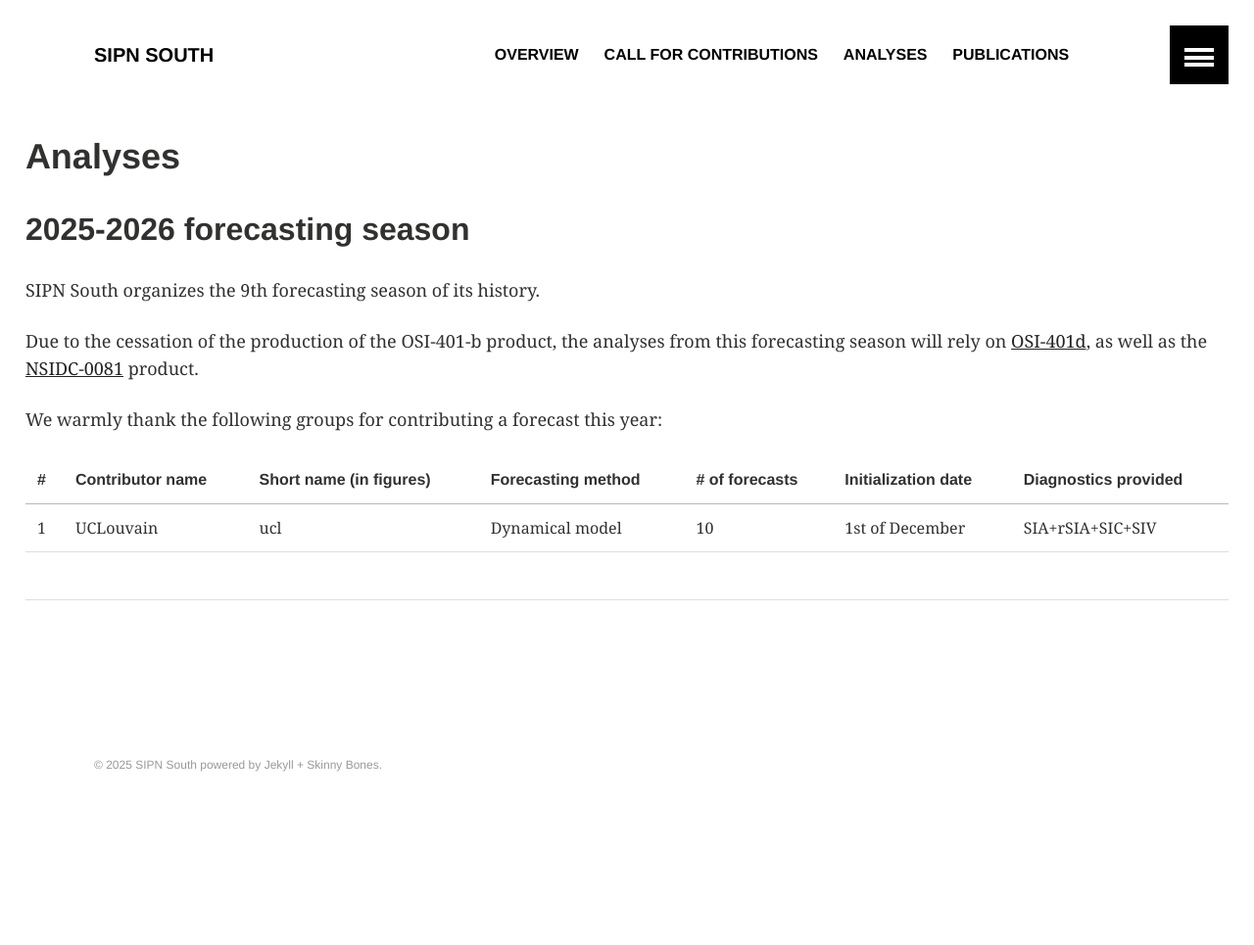
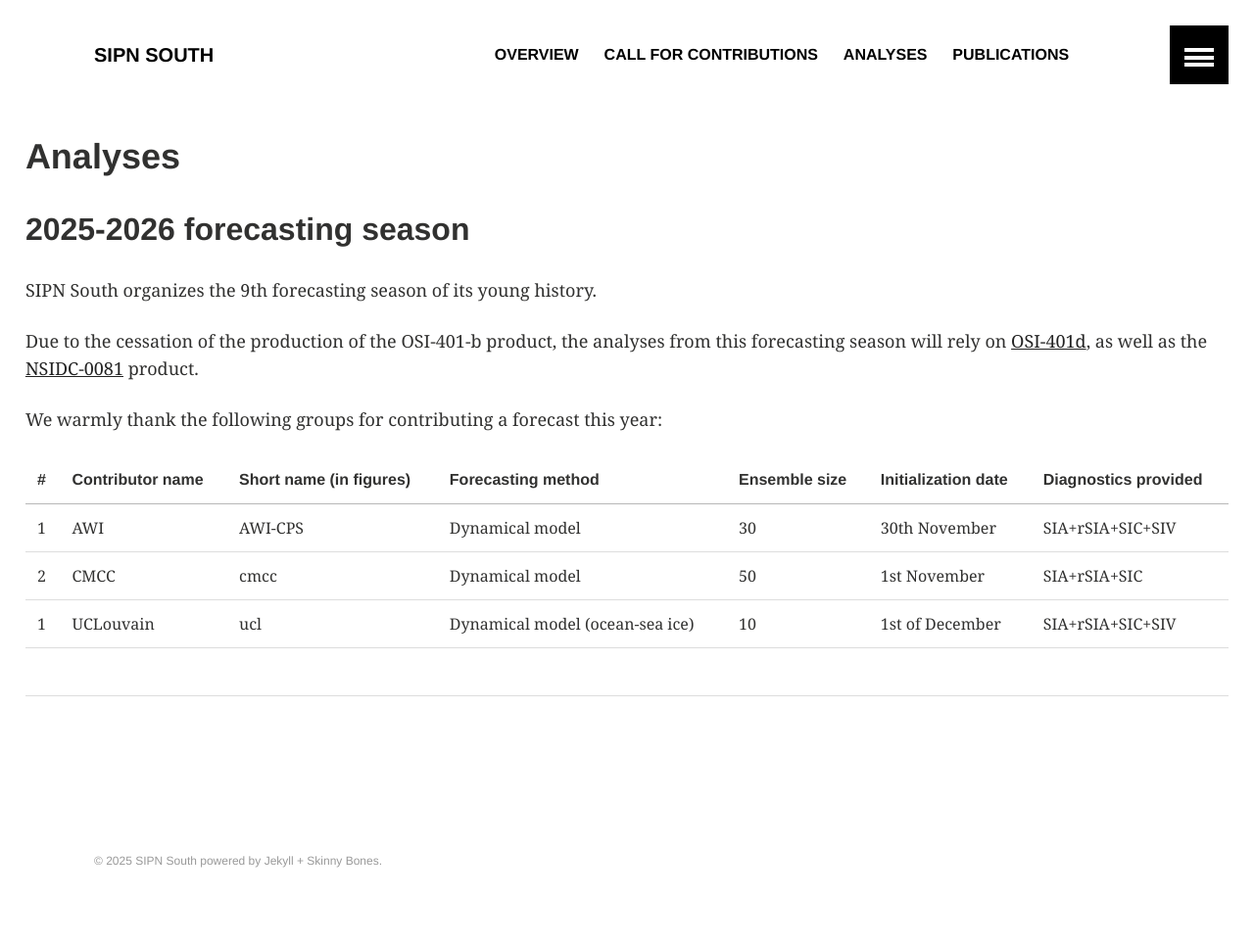
Before and after one commit to fmassonn/sipn-south.github.io, a Jekyll site: the page built from analyses.md, in a window 1280 px wide. Shown: the whole page at 98% size. Built offline with Jekyll 4.4.1, drawn with Linux system fonts in a browser that asks for light colours; our own code applies the rules of GitHub Pages for plain Markdown files; before the commit the page ends 900 px from its top, so only the background shows below that.

Commit message:
Update analyses.md

```diff
--- a/analyses.md
+++ b/analyses.md
@@ -2,13 +2,15 @@
 
 ## 2025-2026 forecasting season
 
-SIPN South organizes the 9th forecasting season of its history.
+SIPN South organizes the 9th forecasting season of its young history.
 
 Due to the cessation of the production of the OSI-401-b product, the analyses from this forecasting season will rely on [OSI-401d](https://osi-saf.eumetsat.int/products/osi-401-b), as well as the [NSIDC-0081](https://nsidc.org/data/nsidc-0081/versions/2) product.
 
 We warmly thank the following groups for contributing a forecast this year:
 
-| # | Contributor name | Short name (in figures) | Forecasting method      | # of forecasts | Initialization date | Diagnostics provided        |
-|---|------------------|-------------------------|-------------------------|----------------|---------------------|-----------------------------|
-| 1 | UCLouvain        | ucl                     | Dynamical model         | 10             | 1st of December     | SIA+rSIA+SIC+SIV            |
+| # | Contributor name | Short name (in figures) | Forecasting method              | Ensemble size  | Initialization date | Diagnostics provided        |
+|---|------------------|-------------------------|---------------------------------|----------------|---------------------|-----------------------------|
+| 1 | AWI              | AWI-CPS                 | Dynamical model                 | 30             | 30th November       | SIA+rSIA+SIC+SIV            |
+| 2 | CMCC             | cmcc                    | Dynamical model                 | 50             | 1st  November       | SIA+rSIA+SIC                |
+| 1 | UCLouvain        | ucl                     | Dynamical model (ocean-sea ice) | 10             | 1st of December     | SIA+rSIA+SIC+SIV            |
 |
```
